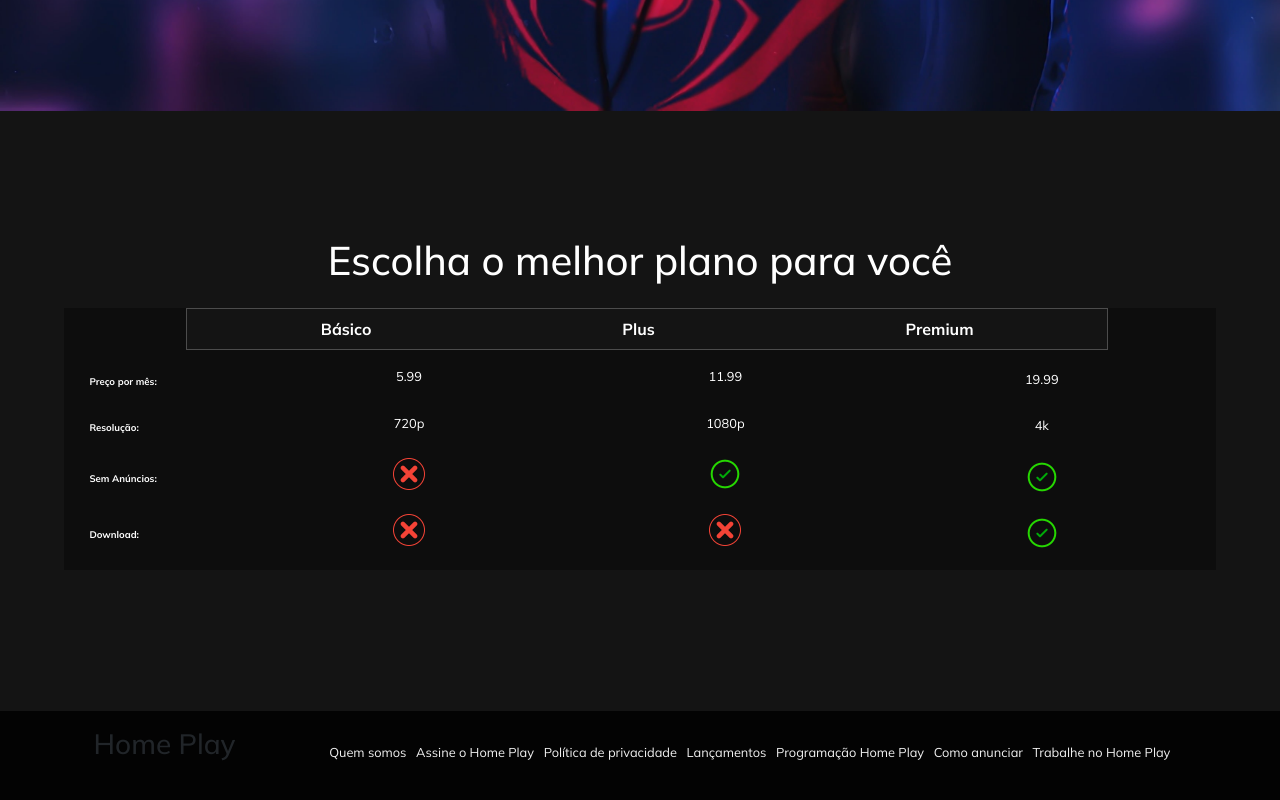
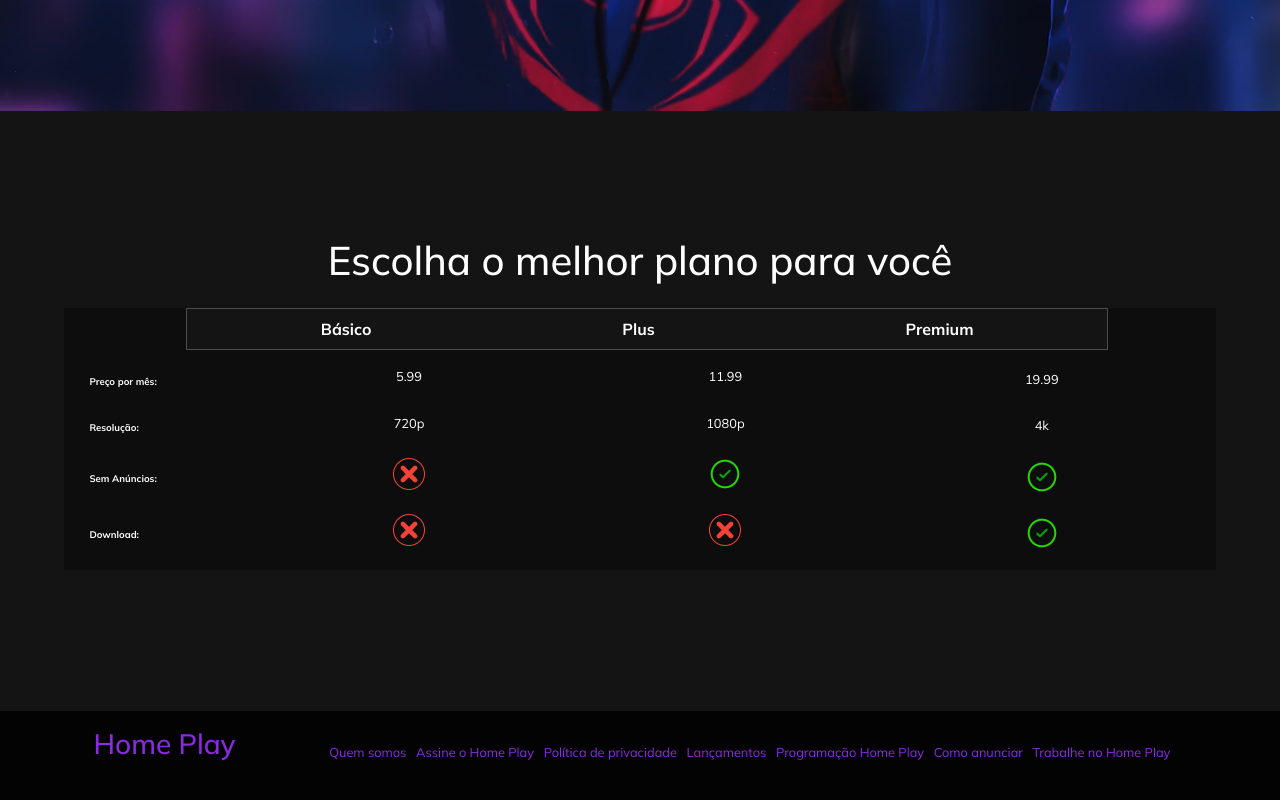
Before and after one commit to Daniella-Rocha/home-play, a React (Vite) app: page / in a window 1280 px wide. Shown: the part 2209-3009 px from the top of the page. Built offline with nearby package versions, Linux system fonts and the light colour scheme; no server answers.

Commit message:
style: ajustes de estilo

```diff
--- a/src/components/Footer/Footer.module.css
+++ b/src/components/Footer/Footer.module.css
@@ -1,8 +1,18 @@
+* {
+    box-sizing: border-box;
+    margin: 0;
+    padding: 0;
+}
 .footer_container {
+    --main-color: #8a2be2;
+
     background: rgba(0, 0, 0, .85);
     display: flex;
     padding: 1rem;
     width: 100%;
+}
+.footer_logo {
+    color: var(--main-color);
 }
 .footer_container ul {
     display: flex;
@@ -10,19 +20,17 @@
     gap: 0.6rem;
 }
 .footer_container ul li {
-    color: #f1f1f1;
     font-size: 0.75rem;
     list-style: none;
 }
 .footer_container ul li a {
     border-bottom: 2px solid transparent;
-    color: #f1f1f1;
+    color: var(--main-color);
     text-decoration: none;
     transition: all 400ms;
 }
-
 .footer_container ul li a:hover {
-    color: purple;
+    color: #f1f1f1;
 }
 
 @media screen and (min-width: 768px) {
```
